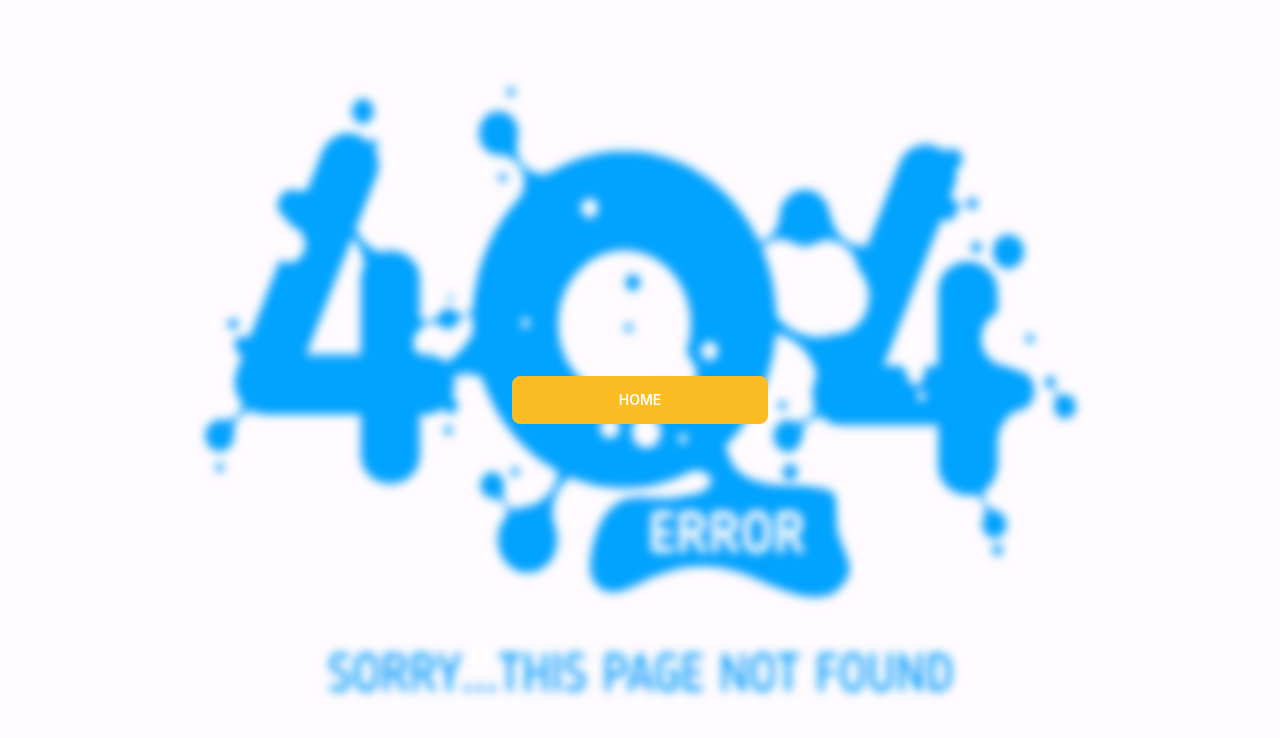
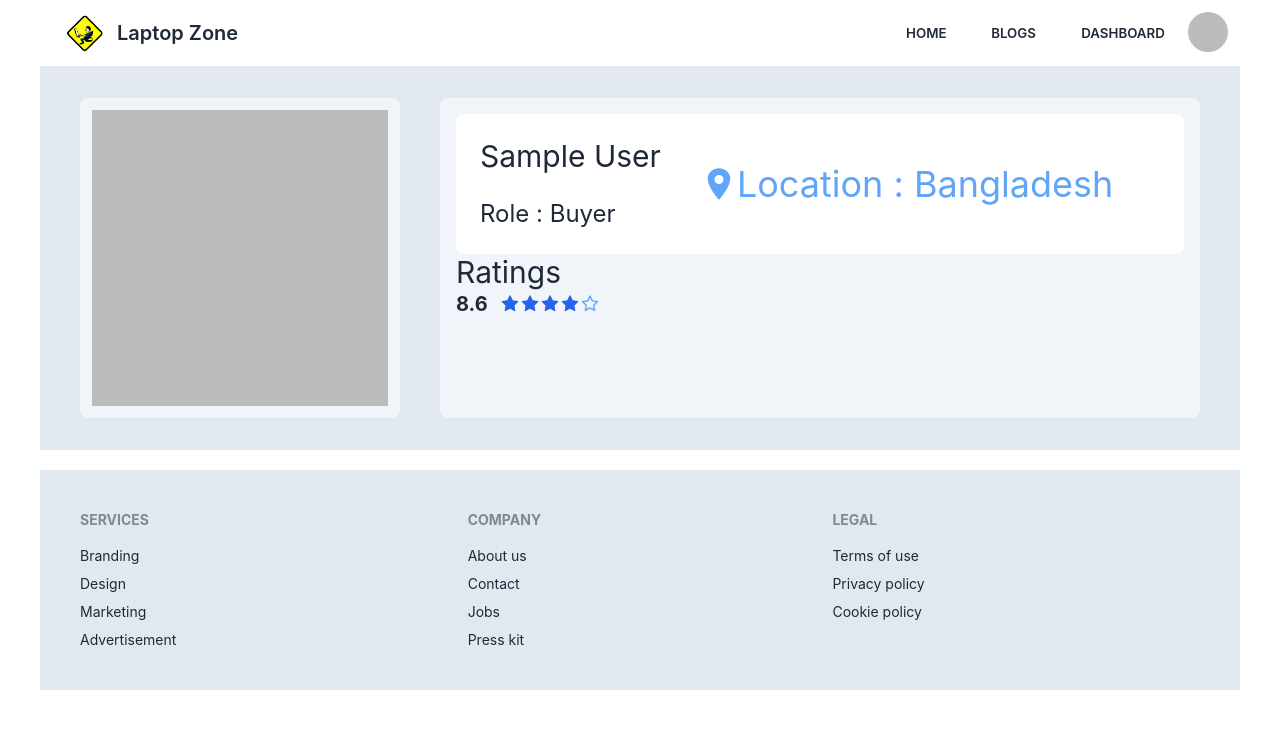
Before and after one commit to TajwarSaiyeed/laptop-zone, a React (Create React App) app: page /profile in a window 1280 px wide. Shown: the top 738 px of the page. Built offline with nearby package versions, Linux system fonts and the light colour scheme; no server answers; sample sign-in values are in the browser's storage.

Commit message:
all user profile page design

```diff
--- a/src/Routes/Routes.jsx
+++ b/src/Routes/Routes.jsx
@@ -12,6 +12,7 @@ import Blogs from "../pages/Blogs/Blogs";
 import DisplayError from "../pages/DisplayError/DisplayError";
 import Home from "../pages/Home/Home";
 import PageNotFound from "../pages/PageNotFound/PageNotFound";
+import Profile from "../pages/Profile/Profile";
 import Seller from "../pages/Seller/Seller";
 import SellerAddAProduct from "../pages/Seller/SellerAddAProduct";
 import SellerProducts from "../pages/Seller/SellerProducts";
@@ -27,6 +28,14 @@ export const routes = createBrowserRouter([
     children: [
       { path: "/", element: <Home /> },
       { path: "/blogs", element: <Blogs /> },
+      {
+        path: "/profile",
+        element: (
+          <PrivateRoute>
+            <Profile />
+          </PrivateRoute>
+        ),
+      },
     ],
   },
   { path: "/login", element: <Login /> },
--- /dev/null
+++ b/src/pages/Profile/Profile.jsx
@@ -0,0 +1,52 @@
+import React, { useContext } from "react";
+import { AuthContext } from "../../contexts/AuthProvider";
+import { IoLocationSharp } from "react-icons/io5";
+import { AiFillStar, AiOutlineStar } from "react-icons/ai";
+import useAdmin from "../../hooks/useAdmin";
+import useSeller from "../../hooks/useSeller";
+const Profile = () => {
+  const { user } = useContext(AuthContext);
+  const [isAdmin] = useAdmin(user?.email);
+  const [isSeller] = useSeller(user?.email);
+  return (
+    <>
+      <div className="flex items-center bg-slate-200 mb-5 h-96 px-10 gap-10">
+        <div className="bg-slate-100 w-80 h-80 rounded-lg p-3">
+          <img src={user?.photoURL} className="w-full h-full" alt="" />
+        </div>
+        <div className="flex-1 bg-slate-100 h-80 p-4 rounded-lg">
+          <div className="flex bg-white gap-10 p-6 rounded-lg">
+            <div>
+              <h1 className="text-3xl">{user?.displayName}</h1>
+              <br />
+              {isAdmin && <h6 className="text-2xl">Role : Admin</h6>}
+              {isSeller && <h6 className="text-2xl">Role : Seller</h6>}
+              {!isSeller && !isAdmin && (
+                <h6 className="text-2xl">Role : Buyer</h6>
+              )}
+            </div>
+            <div className="flex justify-center items-center text-blue-400 text-4xl">
+              <IoLocationSharp />
+              <p>Location : Bangladesh</p>
+            </div>
+          </div>
+          <div>
+            <p className="text-3xl">Ratings</p>
+            <div className="flex items-center gap-3 text-xl">
+              <p className="font-bold">8.6</p>
+              <div className="flex ">
+                <AiFillStar className="text-blue-600" />
+                <AiFillStar className="text-blue-600" />
+                <AiFillStar className="text-blue-600" />
+                <AiFillStar className="text-blue-600" />
+                <AiOutlineStar className="text-blue-400" />
+              </div>
+            </div>
+          </div>
+        </div>
+      </div>
+    </>
+  );
+};
+
+export default Profile;
--- a/src/pages/shared/Navbar.jsx
+++ b/src/pages/shared/Navbar.jsx
@@ -115,10 +115,9 @@ const Navbar = () => {
             className="menu menu-compact dropdown-content mt-3 p-2 shadow bg-base-100 rounded-box w-52"
           >
             <li>
-              <a href="/" className="justify-between">
+              <Link to="/profile" className="justify-between">
                 Profile
-                <span className="badge">New</span>
-              </a>
+              </Link>
             </li>
             <li>
               <a href="/">Settings</a>
```
